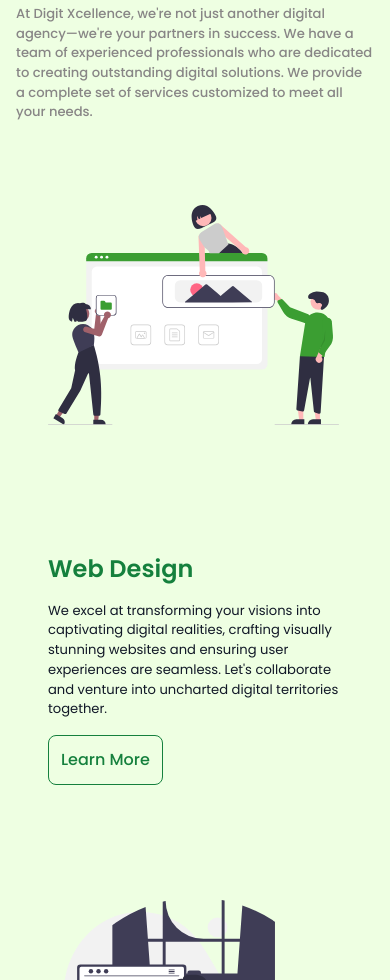
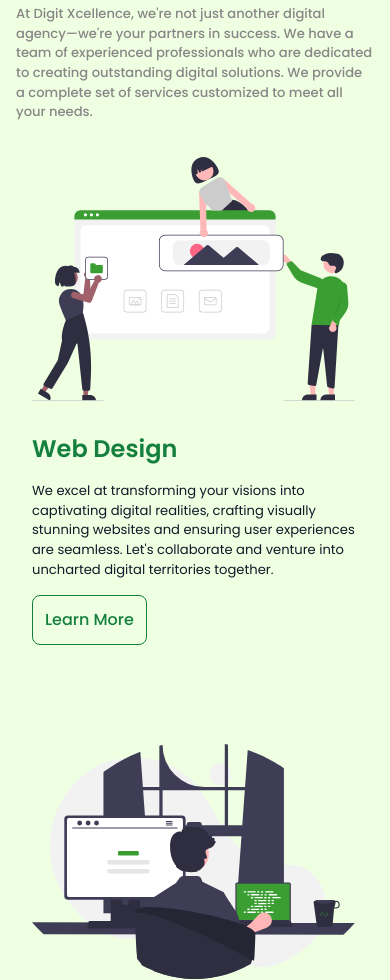
Before and after one commit to numichael/digitxcellence, a React (Create React App) app: page /home in a window 390 px wide. Shown: the part 1020-2000 px from the top of the page. Built offline with nearby package versions, Linux system fonts and the light colour scheme.

Commit message:
Something

```diff
--- a/src/components/home/Services.jsx
+++ b/src/components/home/Services.jsx
@@ -19,14 +19,14 @@ const Services = ({ digitalAgency = false }) => {
 
     return (
         <div className={`w-full min-h-[50rem] bg-[#eeffe2] flex justify-center px-4 py-20 lg:px-[4rem] lg:py-[10rem]`}>
-            <div className='w-full flex flex-col max-w-[90rem] gap-[3rem] lg:gap-[8rem]'>
+            <div className='w-full flex flex-col max-w-[90rem] gap-[1rem] lg:gap-[8rem]'>
                 <div className='flex flex-col gap-6 w-full lg:w-[55%]'>
                     <p className="text-base lg:text-xl text-red-700 lg:font-semibold">Our Services</p>
                     <h2 className={`text-3xl lg:text-6xl text-green-950`}>What We Can Do For You</h2>
                     {digitalAgency ? <p className="text-[0.82rem] lg:text-lg font-medium text-[#888686]">At Digit Xcellence, we're not just another digital agency—we're your partners in success. We have a team of experienced professionals who are dedicated to creating outstanding digital solutions. We provide a complete set of services customized to meet all your needs.</p> : null}
                 </div>
                 <div className="flex justify-center">
-                    <div className="grid justify-center gap-[3rem] max-w-[70rem]">
+                    <div className="grid justify-center gap-[4rem] max-w-[70rem]">
                         {services.map((service, index) => (
                             <ServiceCard key={index} {...service} index={index} />
                         ))}
@@ -47,12 +47,12 @@ const ServiceCard = ({ name, text, illustration, index }) => {
         }, 20);
     }
     const { ref, inView } = useInView();
-    const propsToRight = {left: inView? "-0rem": "-6rem"}
-    const propsToLeft = {right: inView? "-0rem": "-6rem"}
+    const propsToRight = { left: inView ? "-0rem" : "-6rem" }
+    const propsToLeft = { right: inView ? "-0rem" : "-6rem" }
 
     return (
-        <div className={`relative flex flex-col-reverse ${index % 2 === 1 ? "lg:flex-row" : "lg:flex-row-reverse"} border-t-[3px] border-r-[3px] transition-all duration-500 border-transparent hoveredCard rounded-lg p-8 lg:h-[27rem] gap-[8rem] w-full justify-between`}>
-            <div ref={ref} style={index % 2 === 0?propsToLeft: propsToRight} className={`relative transition-all duration-1000 flex flex-col gap-4 lg:gap-4 w-full lg:w-1/2 items-start justify-center`}>
+        <div className={`relative flex flex-col-reverse ${index % 2 === 1 ? "lg:flex-row" : "lg:flex-row-reverse"} border-t-[3px] border-r-[3px] transition-all duration-500 border-transparent hoveredCard rounded-lg p-4 lg:p-8 lg:h-[27rem] gap-[2rem] lg:gap-[8rem] w-full justify-between`}>
+            <div ref={ref} style={index % 2 === 0 ? propsToLeft : propsToRight} className={`relative transition-all duration-1000 flex flex-col gap-4 lg:gap-4 w-full lg:w-1/2 items-start justify-center`}>
                 <h3 className='text-2xl font-semibold text-green-700'>{name}</h3>
                 <p className='text-[0.82rem] lg:text-md'>{text}</p>
                 <button onClick={() => navigateToLink("")} type='button' className='p-3 outline-none border border-green-700 hover:bg-green-700 hover:text-white transition-all duration-500 text-green-700 font-medium rounded-lg'>Learn More</button>
```
